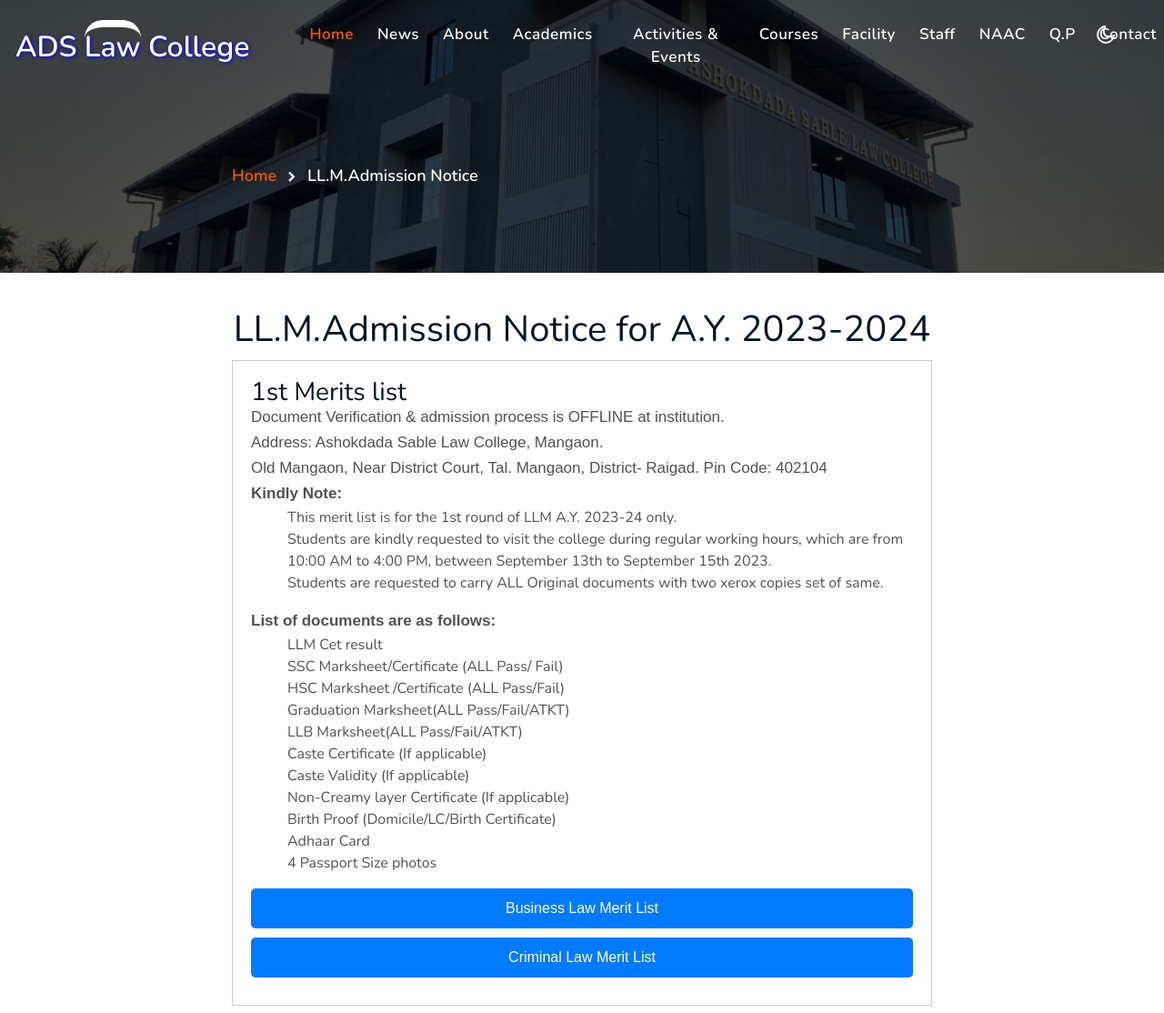
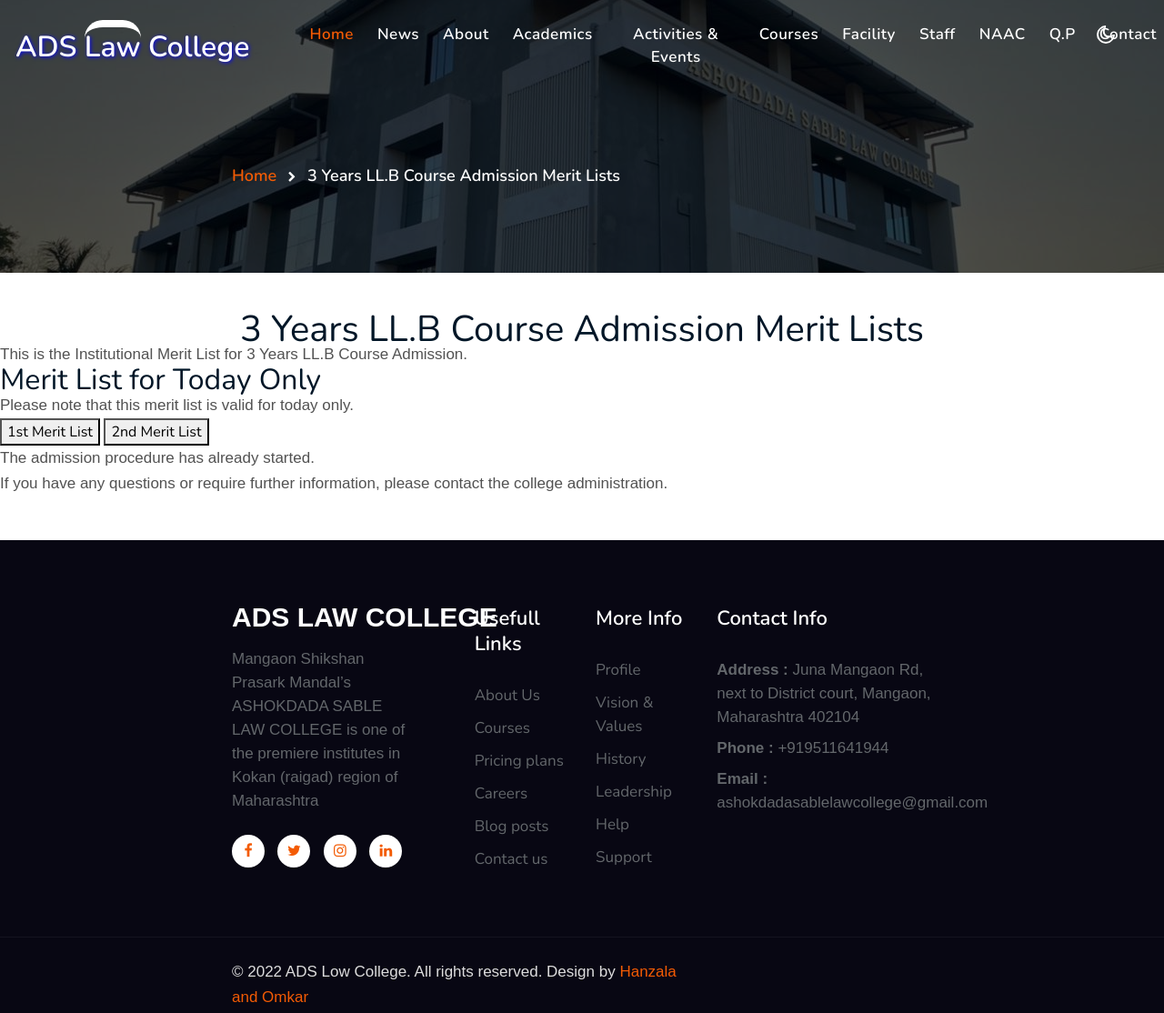
Before and after one commit to hanzalak7/aslc, a plain HTML site: page Notice.html in a window 1280 px wide. Shown: the top 1114 px of the page at 91% size. Drawn offline with nearby package versions, Linux system fonts and the light colour scheme.

Commit message:
Update Notice.html

```diff
--- a/Notice.html
+++ b/Notice.html
@@ -158,7 +158,7 @@
       <div class="container">
         <ul class="breadcrumbs-custom-path">
           <li><a href="index.html">Home</a></li>
-          <li class="active"><span class="fa fa-chevron-right mx-2" aria-hidden="true"></span> LL.M.Admission Notice
+          <li class="active"><span class="fa fa-chevron-right mx-2" aria-hidden="true"></span> 3 Years LL.B Course Admission Merit Lists
  </li>
         </ul>
       </div>
@@ -167,40 +167,37 @@
   <!-- about page about section -->
   <!--/courses-->
   <br><br>
-   <div class="container">
-        <h1>LL.M.Admission Notice for A.Y. 2023-2024</h1>
-        <div class="notice">
-            <h3>1st Merits list</h3>
-            <p>Document Verification & admission process is OFFLINE at institution.</p>
-            <p>Address: Ashokdada Sable Law College, Mangaon.</p>
-            <p>Old Mangaon, Near District Court, Tal. Mangaon, District- Raigad. Pin Code: 402104</p>
+  <!DOCTYPE html>
+<html lang="en">
+<head>
+    <meta charset="UTF-8">
+    <meta name="viewport" content="width=device-width, initial-scale=1.0">
+    <title>3 Years LL.B Course Admission Merit Lists</title>
+</head>
+<body>
+    <h1>3 Years LL.B Course Admission Merit Lists</h1>
+    <p>This is the Institutional Merit List for 3 Years LL.B Course Admission.</p>
 
-            <p><strong>Kindly Note:</strong></p>
-            <ol>
-                <li>This merit list is for the 1st round of LLM A.Y. 2023-24 only.</li>
-                <li>Students are kindly requested to visit the college during regular working hours, which are from 10:00 AM to 4:00 PM, between September 13th to September 15th 2023.</li>
-                <li>Students are requested to carry ALL Original documents with two xerox copies set of same.</li>
-            </ol>
+    <h2>Merit List for Today Only</h2>
+    <p>Please note that this merit list is valid for today only.</p>
 
-            <p><strong>List of documents are as follows:</strong></p>
-            <ol>
-                <li>LLM Cet result</li>
-                <li>SSC Marksheet/Certificate (ALL Pass/ Fail)</li>
-                <li>HSC Marksheet /Certificate (ALL Pass/Fail)</li>
-                <li>Graduation Marksheet(ALL Pass/Fail/ATKT)</li>
-                <li>LLB Marksheet(ALL Pass/Fail/ATKT)</li>
-                <li>Caste Certificate (If applicable)</li>
-                <li>Caste Validity (If applicable)</li>
-                <li>Non-Creamy layer Certificate (If applicable)</li>
-                <li>Birth Proof (Domicile/LC/Birth Certificate)</li>
-                <li>Adhaar Card</li>
-                <li>4 Passport Size photos</li>
-            </ol>
+    <!-- Button for the 1st Merit List -->
+    <a href="https://drive.google.com/file/d/17vTKQPK9R6Uvf-jqGAuiFHfnAVtoFuz4/view?usp=sharing" target="_blank">
+        <button>1st Merit List</button>
+    </a>
 
-            <a href="https://drive.google.com/file/d/1klMMQPlRSzbTn-UzNmqsB7XaQP6Yc6vp/view?usp=sharing" class="download-button" download>Business Law Merit List</a>
-            <a href="https://drive.google.com/file/d/15I-20b1g4utukmZ1852vkh2o65JqNuFE/view?usp=sharing" class="download-button" download>Criminal Law Merit List</a>
-        </div>
-    </div>
+    <!-- Button for the 2nd Merit List -->
+    <a href="https://drive.google.com/file/d/1i_NqhB3BP-glnAyNNCb8gNTvFuk6M6l5/view?usp=sharing" target="_blank">
+        <button>2nd Merit List</button>
+    </a>
+
+    <p>The admission procedure has already started.</p>
+
+    <!-- Additional Information or Messages -->
+    <p>If you have any questions or require further information, please contact the college administration.</p>
+</body>
+</html>
+
   <br><br>
   <!--//courses-->
    <!-- footer -->
```
